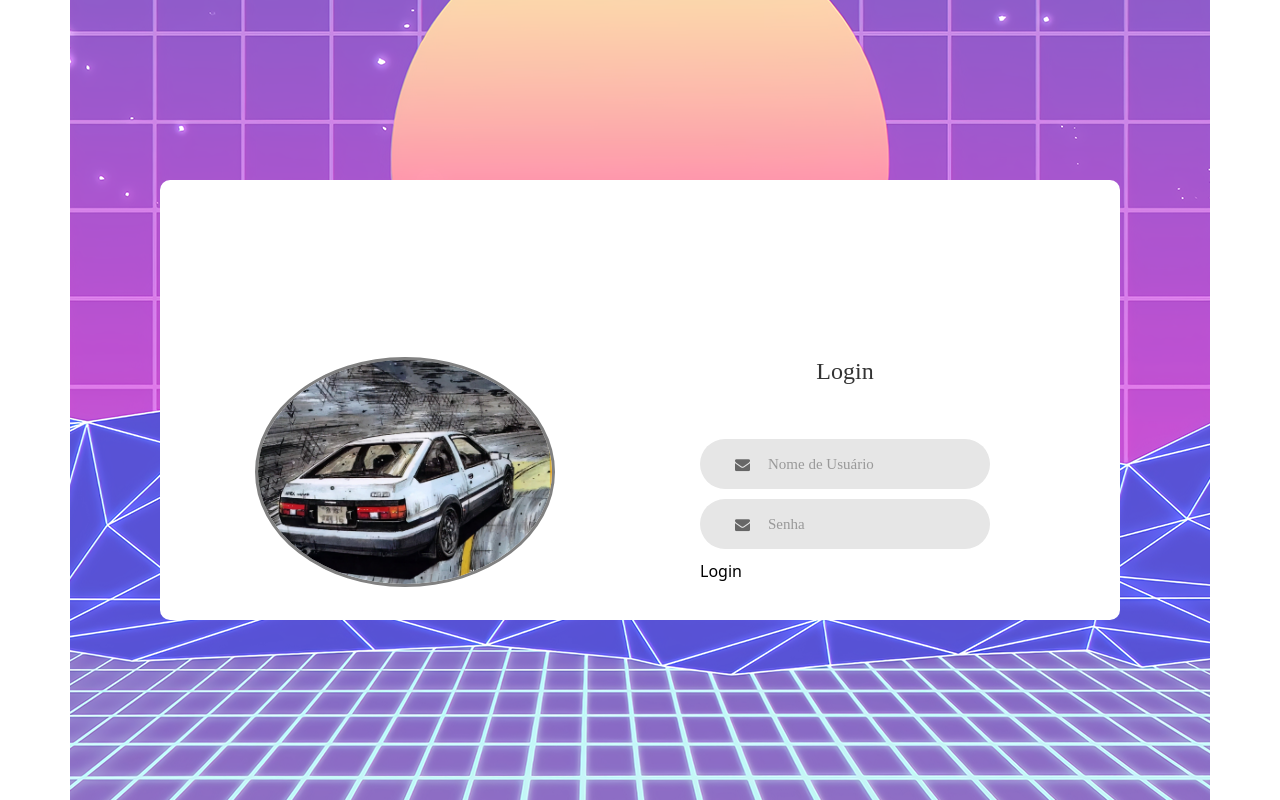
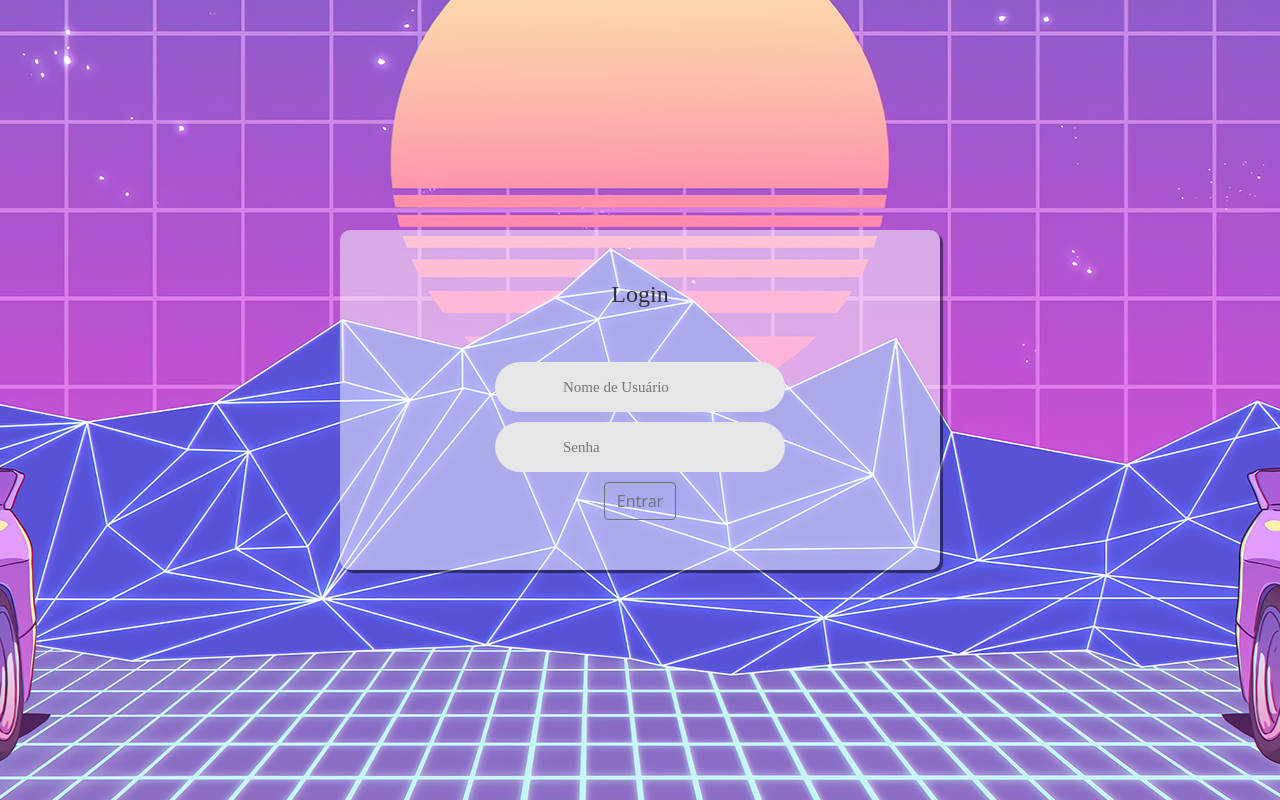
Before and after one commit to dvi59/projeto2-AS34A, a PHP site: page / in a window 1280 px wide. Run offline with PHP 8.4, Linux system fonts and the light colour scheme; some libraries are stand-ins or nearby versions.

Commit message:
Finalização funcionalidade busca

```diff
--- a/css/index.css
+++ b/css/index.css
@@ -19,15 +19,6 @@ a {
     -webkit-transition: all 0.4s;
     -o-transition: all 0.4s;
     -moz-transition: all 0.4s;
-}
-
-a:focus {
-    outline: none !important;
-}
-
-a:hover {
-    text-decoration: none;
-    color: #57b846;
 }
 
 /*---------------------------------------------*/
@@ -59,49 +50,6 @@ textarea {
     outline: none;
     border: none;
 }
-
-textarea:focus, input:focus {
-    border-color: transparent !important;
-}
-
-input:focus::-webkit-input-placeholder { color:transparent; }
-input:focus:-moz-placeholder { color:transparent; }
-input:focus::-moz-placeholder { color:transparent; }
-input:focus:-ms-input-placeholder { color:transparent; }
-
-textarea:focus::-webkit-input-placeholder { color:transparent; }
-textarea:focus:-moz-placeholder { color:transparent; }
-textarea:focus::-moz-placeholder { color:transparent; }
-textarea:focus:-ms-input-placeholder { color:transparent; }
-
-input::-webkit-input-placeholder { color: #999999; }
-input:-moz-placeholder { color: #999999; }
-input::-moz-placeholder { color: #999999; }
-input:-ms-input-placeholder { color: #999999; }
-
-textarea::-webkit-input-placeholder { color: #999999; }
-textarea:-moz-placeholder { color: #999999; }
-textarea::-moz-placeholder { color: #999999; }
-textarea:-ms-input-placeholder { color: #999999; }
-
-/*---------------------------------------------*/
-button {
-    outline: none !important;
-    border: none;
-    background: transparent;
-}
-
-button:hover {
-    cursor: pointer;
-}
-
-iframe {
-    border: none !important;
-}
-
-
-/*//////////////////////////////////////////////////////////////////
-[ Utility ]*/
 .txt1 {
     font-family: Poppins-Regular;
     font-size: 13px;
@@ -116,13 +64,18 @@ iframe {
     color: #666666;
 }
 
+.button{
+    display: flex;
+    justify-content: center;
+
+}
 
 .limiter {
     width: 100%;
     margin: 0 auto;
 }
 
-.container{
+.container-custom{
     width: 100%;
     min-height: 100vh;
     display: -webkit-box;
@@ -140,9 +93,10 @@ iframe {
 }
 
 .login-wrapper {
-    width: 960px;
-    background: #fff;
+    width: 600px;
+    background: #ffffff80;
     border-radius: 10px;
+    box-shadow: 3px 3px 1px 0 #00000080;
     overflow: hidden;
     display: -webkit-box;
     display: -webkit-flex;
@@ -150,14 +104,34 @@ iframe {
     display: -ms-flexbox;
     display: flex;
     flex-wrap: wrap;
-    justify-content: space-between;
-    padding: 177px 130px 33px 95px;
+    justify-content: center;
+    padding: 50px;
+}
+.hidden{
+    visibility: hidden!important;
+    display: none!important;
 }
 
-
-
+.search{
+    /*justify-content: center;*/
+    /*display: flex;*/
+    width: 600px;
+    min-height: 400px ;
+    background-color: rgba(200,200,200,0.7);
+    border-radius: 10px;
+    box-shadow: 3px 3px 1px 0 #00000080;
+}
 .login-form {
     width: 290px;
+}
+
+.table tr{
+    text-align: center;
+}
+.input-search{
+    display: flex;
+    flex-direction: row;
+    margin: 5px 5px;
 }
 
 .login-img{
@@ -202,41 +176,7 @@ iframe {
     padding: 0 30px 0 68px;
 }
 
-.focus{
-    display: block;
-    position: absolute;
-    border-radius: 25px;
-    bottom: 0;
-    left: 0;
-    z-index: -1;
-    width: 100%;
-    height: 100%;
-    box-shadow: 0px 0px 0px 0px;
-    color: rgba(255, 11, 198, 0.8);
-}
 
-.input:focus + .focus{
-    -webkit-animation: anim-shadow 0.5s ease-in-out forwards;
-    animation: anim-shadow 0.5s ease-in-out forwards;
-}
-
-
-@-webkit-keyframes anim-shadow {
-    to {
-        box-shadow: 0px 0px 70px 25px;
-        opacity: 0;
-    }
-}
-
-
-
-
-@keyframes anim-shadow {
-    to {
-        box-shadow: 0px 0px 70px 25px;
-        opacity: 0;
-    }
-}
 
 .icon{
     font-size: 15px;
@@ -262,8 +202,3 @@ iframe {
     -moz-transition: all 0.4s;
     transition: all 0.4s;
 }
-
-.input:focus + .focus + .icon{
-    color: rgba(255, 11, 198, 0.8);
-    padding-left: 28px;
-}
--- a/index.html
+++ b/index.html
@@ -2,47 +2,47 @@
 <html lang=pt-br>
 <head>
     <meta charset="UTF-8">
-    <link rel="stylesheet" type="text/css" href="fonts/font-awesome-4.7.0/css/font-awesome.min.css">
     <link rel="stylesheet" type="text/css" href="css/index.css">
-    <link rel="stylesheet" type="text/css" href="vendor/bootstrap/css/bootstrap.min.css">
-    <link rel="stylesheet" type="text/css" href="vendor/animate/animate.css">
-    <link rel="stylesheet" type="text/css" href="vendor/css-hamburgers/hamburgers.min.css">
-    <link rel="stylesheet" type="text/css" href="vendor/select2/select2.min.css">
-    <link rel="stylesheet" type="text/css" href="css/util.css">
-    <title>Tela Inicial para um commit inicial</title>
+    <link href="https://cdn.jsdelivr.net/npm/bootstrap@5.0.2/dist/css/bootstrap.min.css" rel="stylesheet">
+    <script src="https://cdnjs.cloudflare.com/ajax/libs/axios/1.1.2/axios.min.js"></script>
+    <title>JDM Garage</title>
 </head>
 <body>
-    <div class="limiter">
-        <div class="container">
+<div class="limiter">
+    <div class="container-custom">
+        <div id="login" class="login">
             <div class="login-wrapper">
-                <div class="login-img">
-                    <img src="assets/carro.jpg">
-                </div>
-
                 <form class="login-form">
                     <span class="login-title">Login</span>
                     <div class="input-wrapper">
-                        <span class="focus"></span>
-                        <input class="input" type="text" name="username" placeholder="Nome de Usuário">
-                        <span class="icon">
-                            <i class="fa fa-envelope" aria-hidden="true"></i>
-                        </span>
+                        <input class="input" type="text" id="user" placeholder="Nome de Usuário">
                     </div>
                     <div class="input-wrapper">
-                        <input class="input" type="password" name="password" placeholder="Senha">
-                        <span class="focus"></span>
-                        <span class="icon">
-                            <i class="fa fa-envelope" aria-hidden="true"></i>
-                        </span>
+                        <input class="input" type="password" id="pass" placeholder="Senha">
                     </div>
-                    <div class="container-login100-form-btn">
-                        <button class="login100-form-btn">
-                            Login
-                        </button>
+                    <div class="button">
+                        <button type="button" onclick="login2()" class="btn btn-outline-secondary">Entrar</button>
                     </div>
                 </form>
             </div>
         </div>
+        <div id="search" class="search hidden">
+            <div class="input-search">
+                <input class="form-control" type="input" id="carName">
+                <button type="button" class="btn btn-outline-secondary" onclick="consultar()">Buscar</button>
+            </div>
+            <table id="result" class="table">
+                <tr>
+                    <th scope="col">Fabricante</th>
+                    <th scope="col">Modelo</th>
+                    <th scope="col">Ano</th>
+                </tr>
+            </table>
+        </div>
     </div>
+</div>
 </body>
+<script src="https://code.jquery.com/jquery-3.6.1.js"></script>
+<script src="js/login.js"></script>
+<script src="js/search.js"></script>
 </html>
```
Also changed, not shown: js/login.js (+92 -0 lines), js/search.js (added, +41 -0 lines), login.html (deleted, +0 -10 lines), search.html (added, +24 -0 lines).
